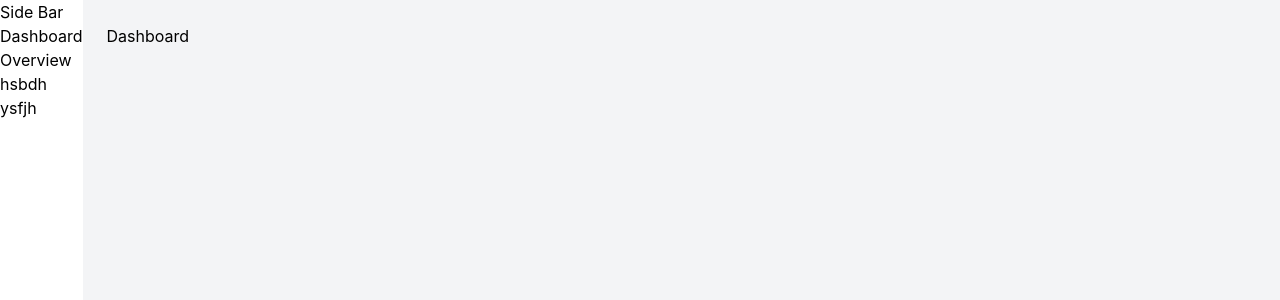
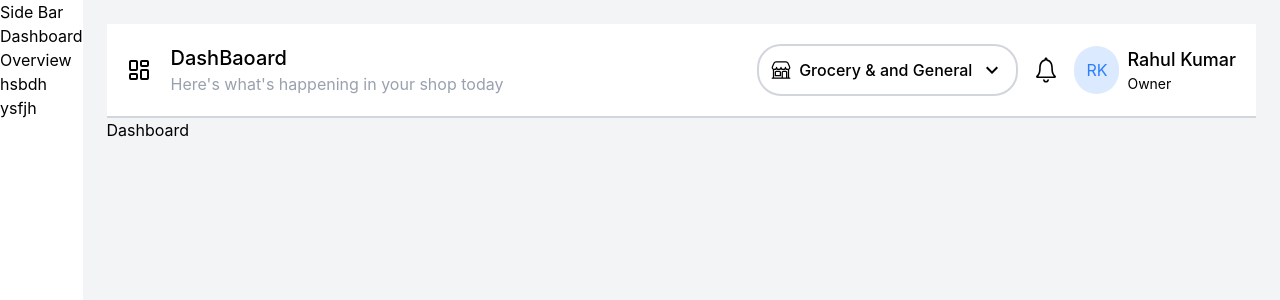
Before and after one commit to Sagar-Mixins/ERP, a React (Vite) app in the folder frontend/: page / in a window 1280 px wide. Shown: the top 300 px of the page. Built offline with nearby package versions, Linux system fonts and the light colour scheme.

Commit message:
Navbar Created

```diff
--- /dev/null
+++ b/frontend/src/layout/Navbar.tsx
@@ -0,0 +1,37 @@
+import { IoIosNotificationsOutline } from "react-icons/io";
+import { IoStorefrontOutline } from 'react-icons/io5';
+import { LuLayoutDashboard } from "react-icons/lu";
+import { MdKeyboardArrowDown } from "react-icons/md";
+function Navbar() {
+  return (
+    <nav className='flex justify-between bg-white p-5 border-solid border-b-2 border-gray-300' >
+
+      <div className="flex items-center gap-5">
+        <LuLayoutDashboard className='h-6 w-6' />
+        <div>
+          <h2 className="text-xl font-medium">DashBaoard</h2>
+          <span className='text-gray-400'> Here's what's happening in your shop today </span>
+        </div>
+      </div>
+
+      <div className="flex items-center gap-3">
+        <button className=' flex items-center gap-2 border-solid border-2 border-gray-300 p-3 rounded-3xl font-medium'>
+          <IoStorefrontOutline className='h-5 w-5'/>
+          Grocery & and General
+          <MdKeyboardArrowDown className='h-6 w-6'/>
+        </button>
+        <IoIosNotificationsOutline className='h-8 w-8' />
+        <div className="flex gap-2">
+          <div className=" bg-blue-100 rounded-full p-3 text-blue-500 ">RK</div>
+          <div>
+            <h4 className='text-lg font-medium'>Rahul Kumar</h4>
+            <div className='text-sm'>Owner</div>
+          </div>
+        </div>
+      </div>
+
+    </nav>
+  )
+}
+
+export default Navbar
--- a/frontend/src/pages/Dashboard.tsx
+++ b/frontend/src/pages/Dashboard.tsx
@@ -1,8 +1,9 @@
-import React from 'react'
+import Navbar from '../layout/Navbar'
 
 function Dashboard() {
   return (
     <div>
+      <Navbar/>
       Dashboard
     </div>
   )
```
